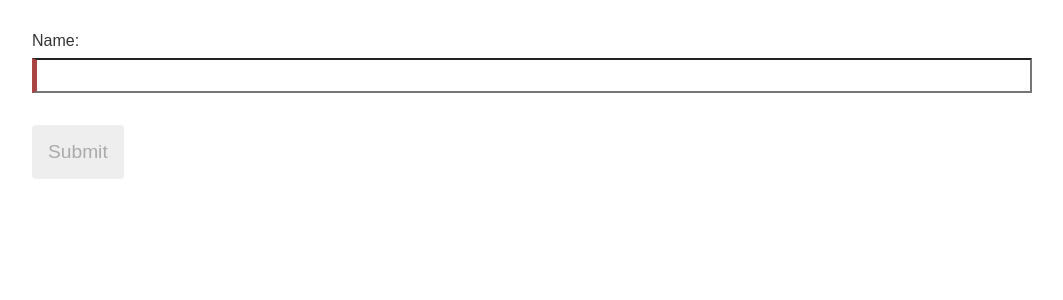
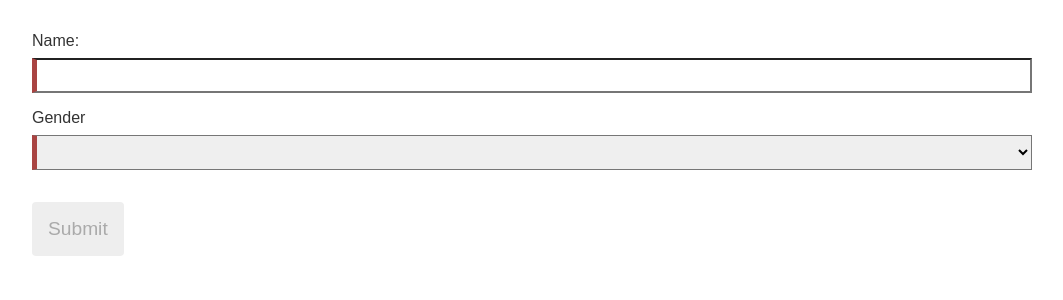
Before and after one commit to Bora1710/Form-exercise, an Angular app: page / in a window 1280 px wide. Shown: the top 300 px of the page, without its empty margins (108-1171 px from the left). Built offline with nearby package versions, Linux system fonts and the light colour scheme.

Commit message:
Add gender options to user form

```diff
--- a/src/app/home/home.component.html
+++ b/src/app/home/home.component.html
@@ -19,6 +19,18 @@
         <div *ngIf="name.errors?.['required']">Name is required.</div>
       </div>
     </div>
+
+    <div class="form-group">
+      <label for="gender">Gender</label>
+      <select id="gender" class="form-control"
+          formControlName="gender" required>
+        <option *ngFor="let g of genderOptions" [value]="g">{{g}}</option>
+      </select>
+
+      <div *ngIf="gender.invalid && gender.touched" class="alert alert-danger">
+        <div *ngIf="gender.errors?.['required']">Gender is required.</div>
+      </div>
+    </div>
   </div>
 
   <button type="submit"
--- a/src/app/home/home.component.ts
+++ b/src/app/home/home.component.ts
@@ -1,20 +1,25 @@
 import { Component } from '@angular/core';
 import { FormControl, FormGroup } from '@angular/forms';
 import { Validators } from '@angular/forms';
-
 
 @Component({
   selector: 'app-home',
   templateUrl: './home.component.html',
   styleUrls: ['./home.component.css'],
 })
-
-
 export class HomeComponent {
-  user = {name: ""};
+  genderOptions = ['','Male', 'Female', 'Other']
+  user = { name: '', gender:  this.genderOptions[0]};
   userForm = new FormGroup({
     name: new FormControl(this.user.name, Validators.required),
+    gender: new FormControl(this.user.gender, Validators.required)
   });
 
-  get name() { return this.userForm.get('name')!; }
+  get name() {
+    return this.userForm.get('name')!;
+  }
+
+  get gender() {
+    return this.userForm.get('gender')!;
+  }
 }
```
